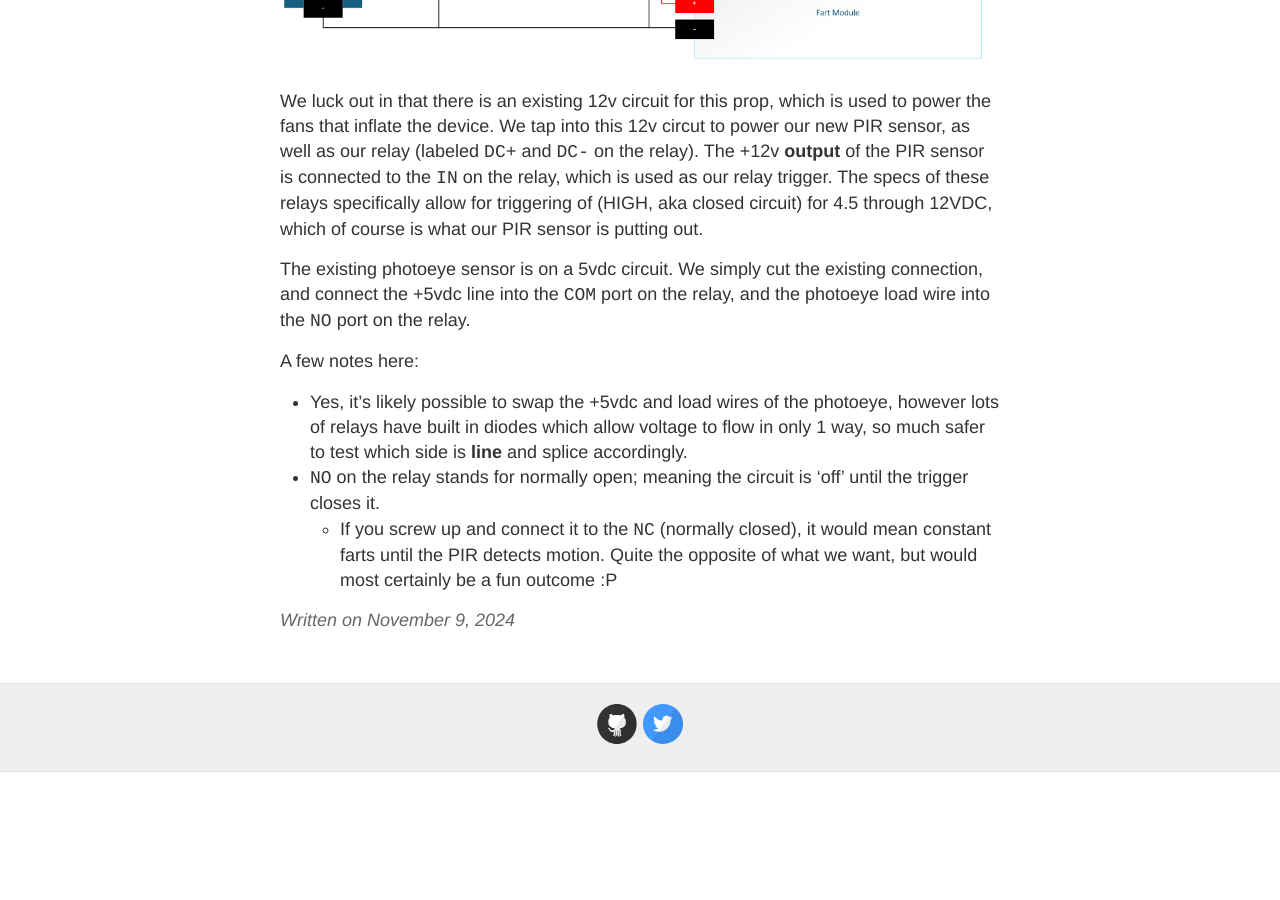
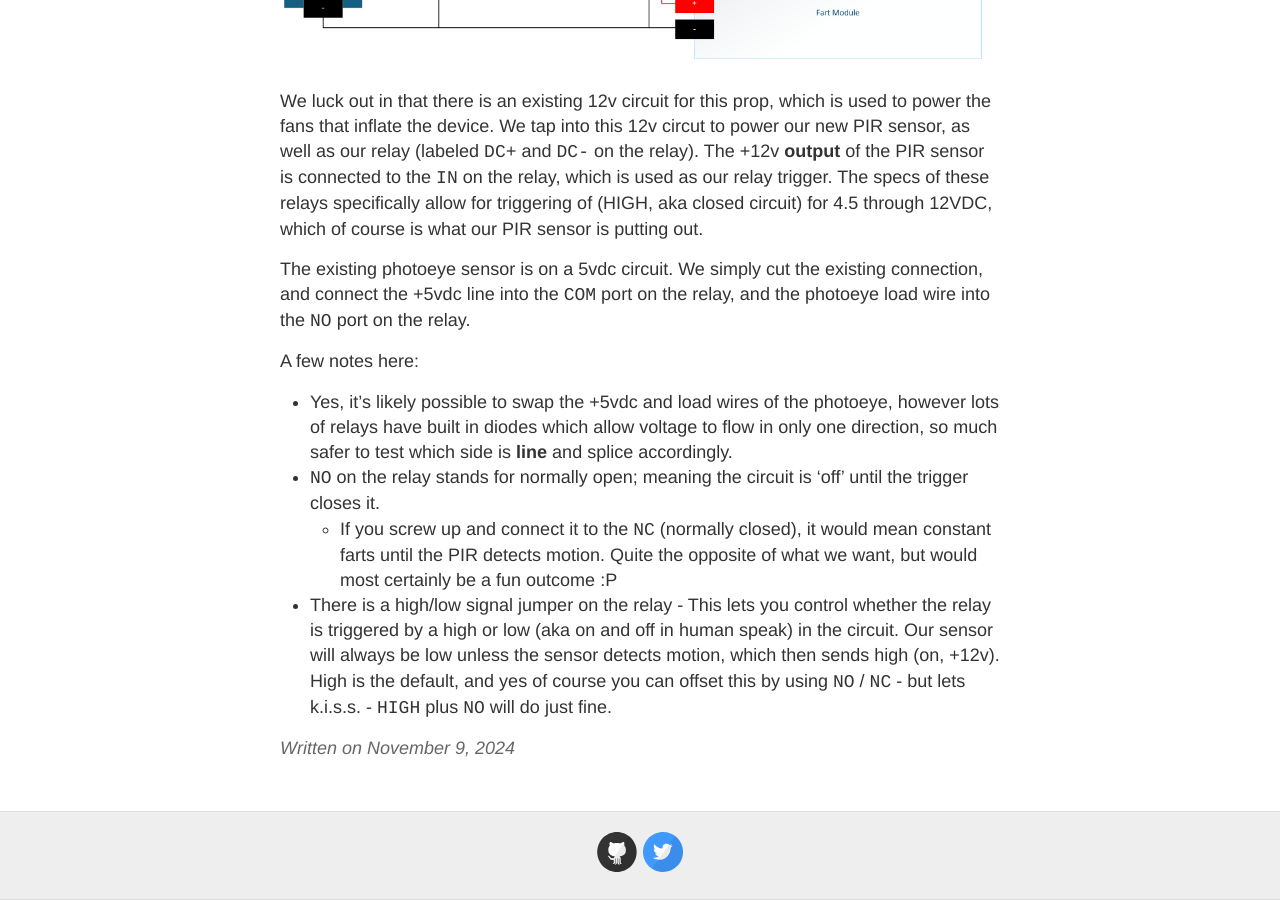
Before and after one commit to sth2258/blog, a Jekyll site: the page built from _posts/2024-11-09-An-upgrade-to-Farting-Frankie.md, in a window 1280 px wide and 900 px high, scrolled down 1722 px. Built offline with Jekyll 4.4.1, drawn with Linux system fonts in a browser that asks for light colours; before the commit the page ends 2494 px from its top, so only the background shows below that.

Commit message:
Update 2024-11-09-An-upgrade-to-Farting-Frankie.md

```diff
--- a/_posts/2024-11-09-An-upgrade-to-Farting-Frankie.md
+++ b/_posts/2024-11-09-An-upgrade-to-Farting-Frankie.md
@@ -26,6 +26,7 @@ We luck out in that there is an existing 12v circuit for this prop, which is use
 The existing photoeye sensor is on a 5vdc circuit. We simply cut the existing connection, and connect the +5vdc line into the `COM` port on the relay, and the photoeye load wire into the `NO` port on the relay.
 
 A few notes here:
-- Yes, it's likely possible to swap the +5vdc and load wires of the photoeye, however lots of relays have built in diodes which allow voltage to flow in only 1 way, so much safer to test which side is **line** and splice accordingly.
+- Yes, it's likely possible to swap the +5vdc and load wires of the photoeye, however lots of relays have built in diodes which allow voltage to flow in only one direction, so much safer to test which side is **line** and splice accordingly.
 - `NO` on the relay stands for normally open; meaning the circuit is 'off' until the trigger closes it.
   - If you screw up and connect it to the `NC` (normally closed), it would mean constant farts until the PIR detects motion. Quite the opposite of what we want, but would most certainly be a fun outcome :P
+- There is a high/low signal jumper on the relay - This lets you control whether the relay is triggered by a high or low (aka on and off in human speak) in the circuit. Our sensor will always be low unless the sensor detects motion, which then sends high (on, +12v). High is the default, and yes of course you can offset this by using `NO` / `NC` - but lets k.i.s.s. - `HIGH` plus `NO` will do just fine.
```
